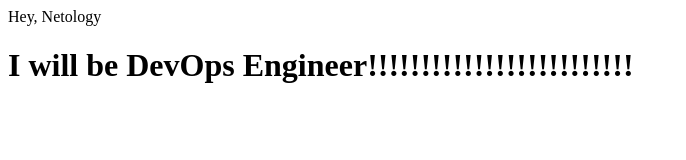
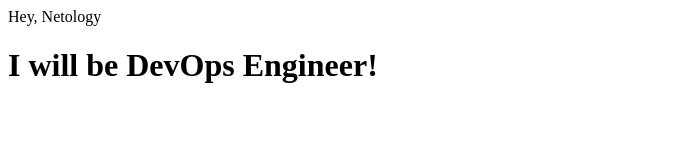
Before and after one commit to EugeneT81/cicd, a plain HTML site: page index.html in a window 1280 px wide. Shown: the whole page, without its empty margins (0-686 px from the left). Drawn offline with Linux system fonts and the light colour scheme.

Commit message:
kubeconfig

```diff
--- a/index.html
+++ b/index.html
@@ -3,6 +3,6 @@
 Hey, Netology
 </head>
 <body>
-<h1>I will be DevOps Engineer!!!!!!!!!!!!!!!!!!!!!!!!!</h1>
+<h1>I will be DevOps Engineer!</h1>
 </body>
 </html>
```
Also changed, not shown: 1 other file.
